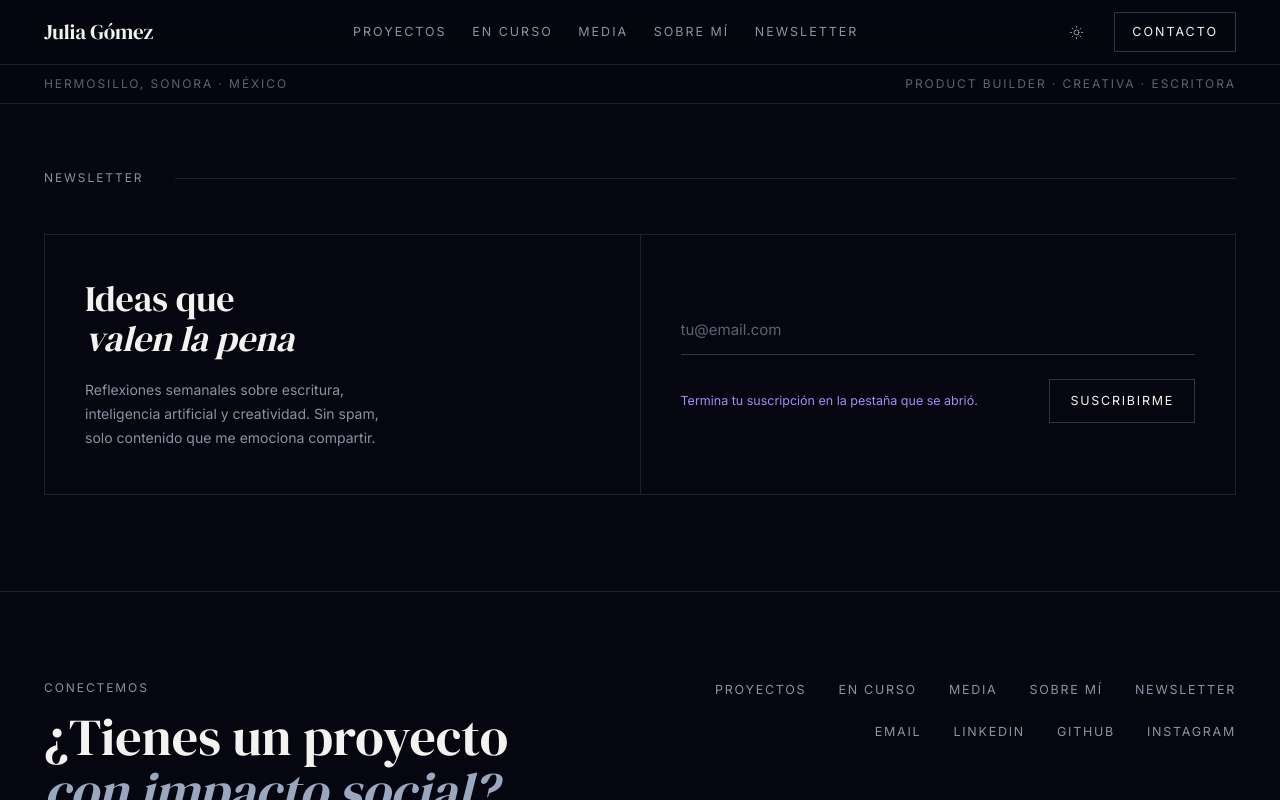
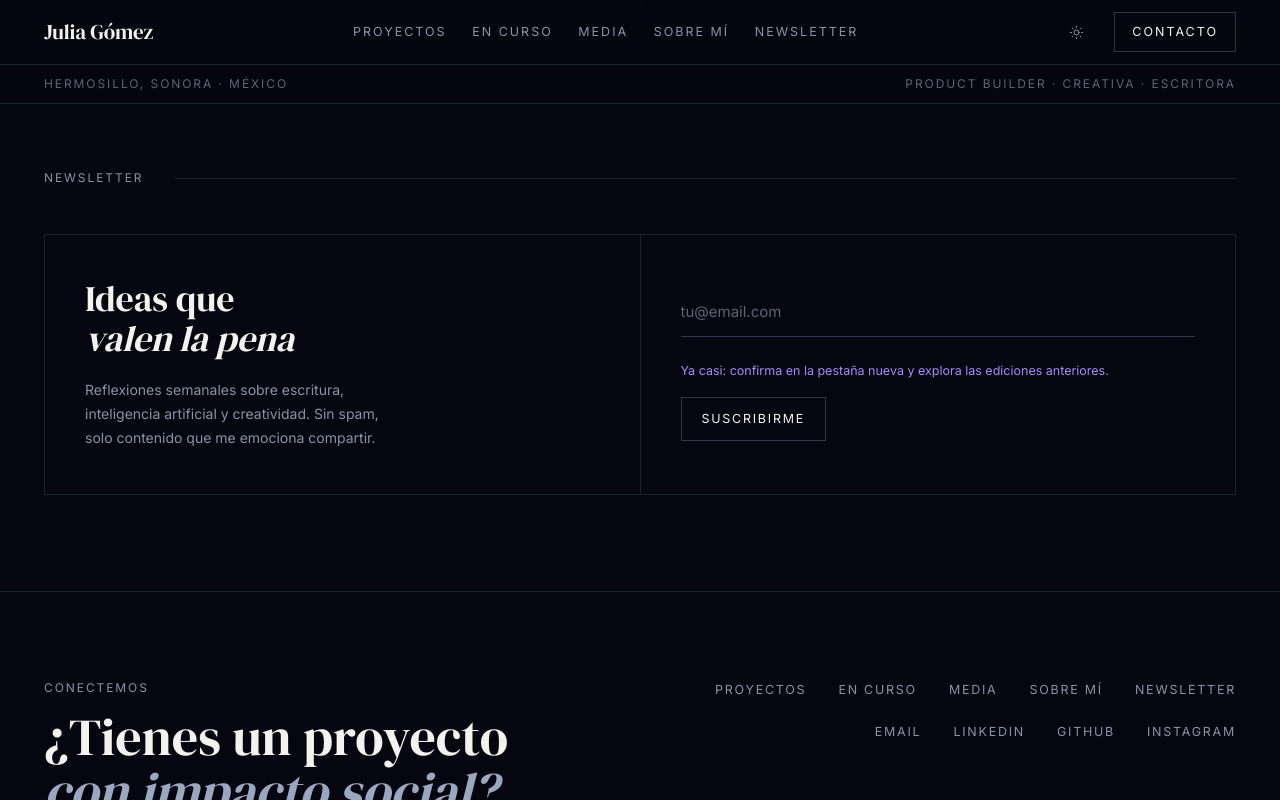
Before and after one commit to juliagomezg/profile-julia-clean, a Next.js app: page / in a window 1280 px wide. Both pictures are taken after typing "name@example.com" into the empty fields and a click on the button "SUSCRIBIRME". Shown: the part 4912-5712 px from the top of the page. Built offline with nearby package versions, Linux system fonts and the light colour scheme; no server answers.

Commit message:
Newsletter: mensaje de éxito como CTA a explorar el newsletter
Co-Authored-By: Claude Opus 5.5 <noreply@anthropic.com>

```diff
--- a/src/components/Newsletter.tsx
+++ b/src/components/Newsletter.tsx
@@ -68,7 +68,7 @@ export default function Newsletter() {
             )}
             {status === 'ok' && (
               <span role="status" className="text-[12.5px] text-accent">
-                Termina tu suscripción en la pestaña que se abrió.
+                Ya casi: confirma en la pestaña nueva y explora las ediciones anteriores.
               </span>
             )}
             <button type="submit" className="btn-outline bg-transparent px-5 py-[11px] text-[12.5px] uppercase tracking-[0.14em]">
```
Also changed, not shown: 1 other file (tests, documents, lock files or other folders).
